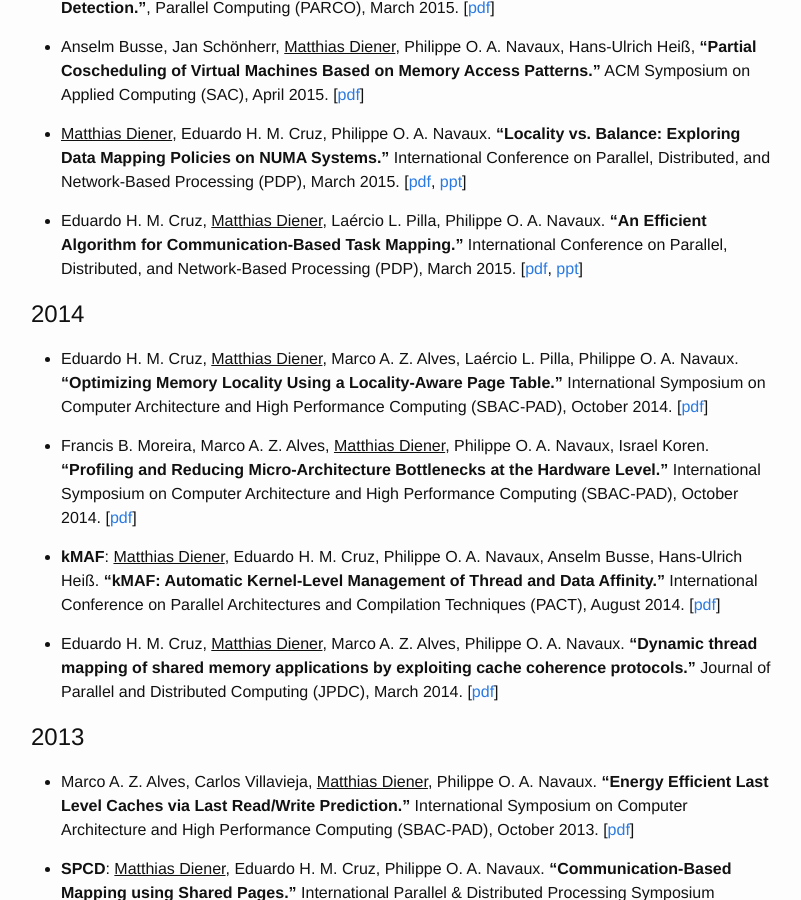
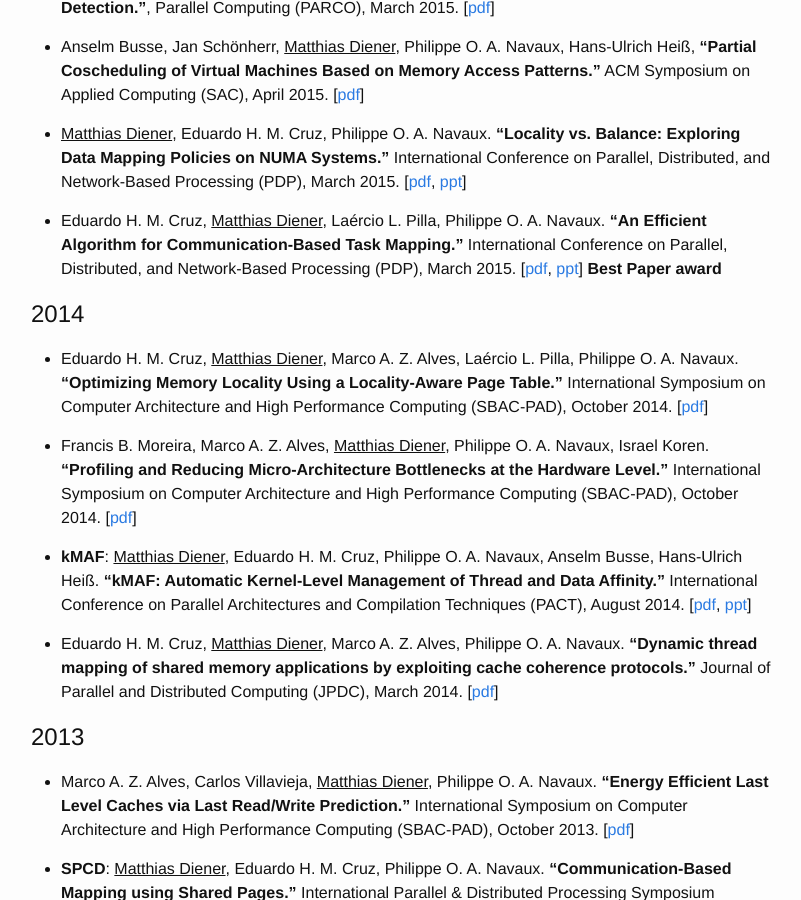
Before and after one commit to matthiasdiener/matthiasdiener.github.io, a Jekyll site: the page built from publications.md, in a window 1280 px wide and 900 px high, scrolled down 1931 px. Shown: the whole window, without its empty margins (239-1040 px from the left). Built offline with Jekyll 4.4.1, drawn with Linux system fonts in a browser that asks for light colours.

Commit message:
add kmaf ppt

```diff
--- a/publications.md
+++ b/publications.md
@@ -51,7 +51,7 @@ title: Publications
 
 * <u>Matthias Diener</u>, Eduardo H. M. Cruz, Philippe O. A. Navaux. **“Locality vs. Balance: Exploring Data Mapping Policies on NUMA Systems.”** International Conference on Parallel, Distributed, and Network-Based Processing (PDP), March 2015. [[pdf](../files/2015-PDP-Locality.pdf), [ppt](../files/2015-PDP-Locality-presentation.pdf)]
 
-* Eduardo H. M. Cruz, <u>Matthias Diener</u>, Laércio L. Pilla, Philippe O. A. Navaux. **“An Efficient Algorithm for Communication-Based Task Mapping.”** International Conference on Parallel, Distributed, and Network-Based Processing (PDP), March 2015. [[pdf](../files/2015-PDP-EagerMap.pdf), [ppt](../files/2015-PDP-EagerMap-presentation.pdf)]
+* Eduardo H. M. Cruz, <u>Matthias Diener</u>, Laércio L. Pilla, Philippe O. A. Navaux. **“An Efficient Algorithm for Communication-Based Task Mapping.”** International Conference on Parallel, Distributed, and Network-Based Processing (PDP), March 2015. [[pdf](../files/2015-PDP-EagerMap.pdf), [ppt](../files/2015-PDP-EagerMap-presentation.pdf)] **Best Paper award**
 
 # 2014
 
@@ -59,7 +59,7 @@ title: Publications
 
 * Francis B. Moreira, Marco A. Z. Alves, <u>Matthias Diener</u>, Philippe O. A. Navaux, Israel Koren. **“Profiling and Reducing Micro-Architecture Bottlenecks at the Hardware Level.”** International Symposium on Computer Architecture and High Performance Computing (SBAC-PAD), October 2014. [[pdf](../files/2014-SBAC-BLAP.pdf)]
 
-* **kMAF**: <u>Matthias Diener</u>, Eduardo H. M. Cruz, Philippe O. A. Navaux, Anselm Busse, Hans-Ulrich Heiß. **“kMAF: Automatic Kernel-Level Management of Thread and Data Affinity.”** International Conference on Parallel Architectures and Compilation Techniques (PACT), August 2014. [[pdf](../files/2014-PACT-kMAF.pdf)]
+* **kMAF**: <u>Matthias Diener</u>, Eduardo H. M. Cruz, Philippe O. A. Navaux, Anselm Busse, Hans-Ulrich Heiß. **“kMAF: Automatic Kernel-Level Management of Thread and Data Affinity.”** International Conference on Parallel Architectures and Compilation Techniques (PACT), August 2014. [[pdf](../files/2014-PACT-kMAF.pdf), [ppt](../files/2014-PACT-kMAF-presentation.pdf)]
 
 * Eduardo H. M. Cruz, <u>Matthias Diener</u>, Marco A. Z. Alves, Philippe O. A. Navaux. **“Dynamic thread mapping of shared memory applications by exploiting cache coherence protocols.”** Journal of Parallel and Distributed Computing (JPDC), March 2014. [[pdf](../files/2014-JPDC-CohMap.pdf)]
 
```
Also changed, not shown: 1 other file.
